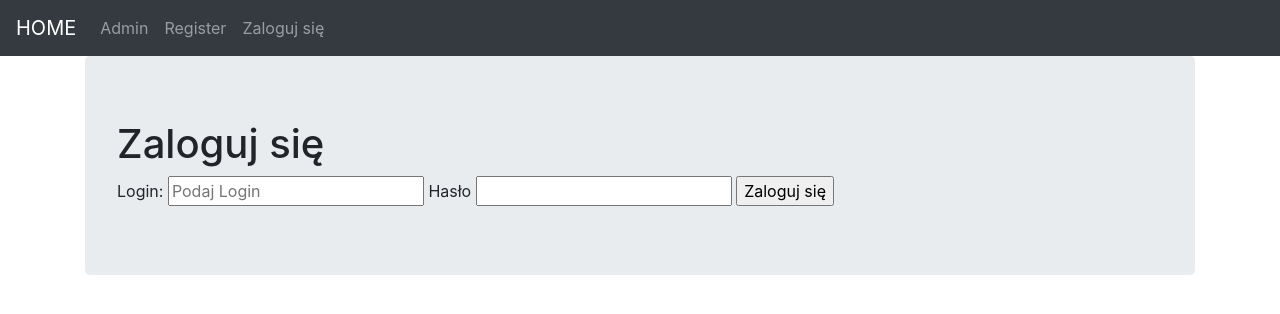
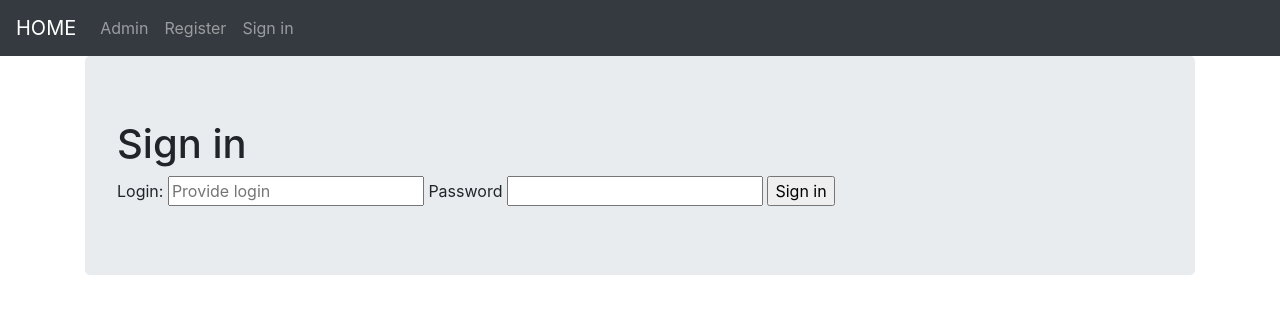
Before and after one commit to MalSemik/DjangoCourse, a Django app: a page that uses learning_users/templates/basic_app/base.html in a window 1280 px wide. Shown: the top 314 px of the page. Run offline with Django 3.2, Linux system fonts and the light colour scheme; some libraries are stand-ins or nearby versions.

Commit message:
Translated all htmls to English

```diff
--- a/learning_users/templates/basic_app/base.html
+++ b/learning_users/templates/basic_app/base.html
@@ -14,10 +14,10 @@
         <a class="nav-item nav-link" href="{% url 'basic_app:register' %}">Register</a>
 
         {% if user.is_authenticated %}
-        <a class='nav-item nav-link' href="{% url 'logout' %}">Wyloguj się</a>
+        <a class='nav-item nav-link' href="{% url 'logout' %}">Sign out</a>
 
         {% else %}
-        <a class='nav-item nav-link' href="{% url 'basic_app:user_login' %}">Zaloguj się</a>
+        <a class='nav-item nav-link' href="{% url 'basic_app:user_login' %}">Sign in</a>
         {% endif %}
 
     </div>
--- a/learning_users/templates/basic_app/login.html
+++ b/learning_users/templates/basic_app/login.html
@@ -2,14 +2,14 @@
 {% block body_block %}
 
 <div class="jumbotron">
-    <h1>Zaloguj się</h1>
+    <h1>Sign in</h1>
     <form action="{% url 'basic_app:user_login' %}" method="POST">
         {% csrf_token %}
         <label for="username">Login: </label>
-        <input type="text" name="username" placeholder="Podaj Login">
-        <label for="password">Hasło</label>
+        <input type="text" name="username" placeholder="Provide login">
+        <label for="password">Password</label>
         <input type="password" name="password">
-        <input type="submit" value="Zaloguj się">
+        <input type="submit" value="Sign in">
     </form>
 </div>
 
```
